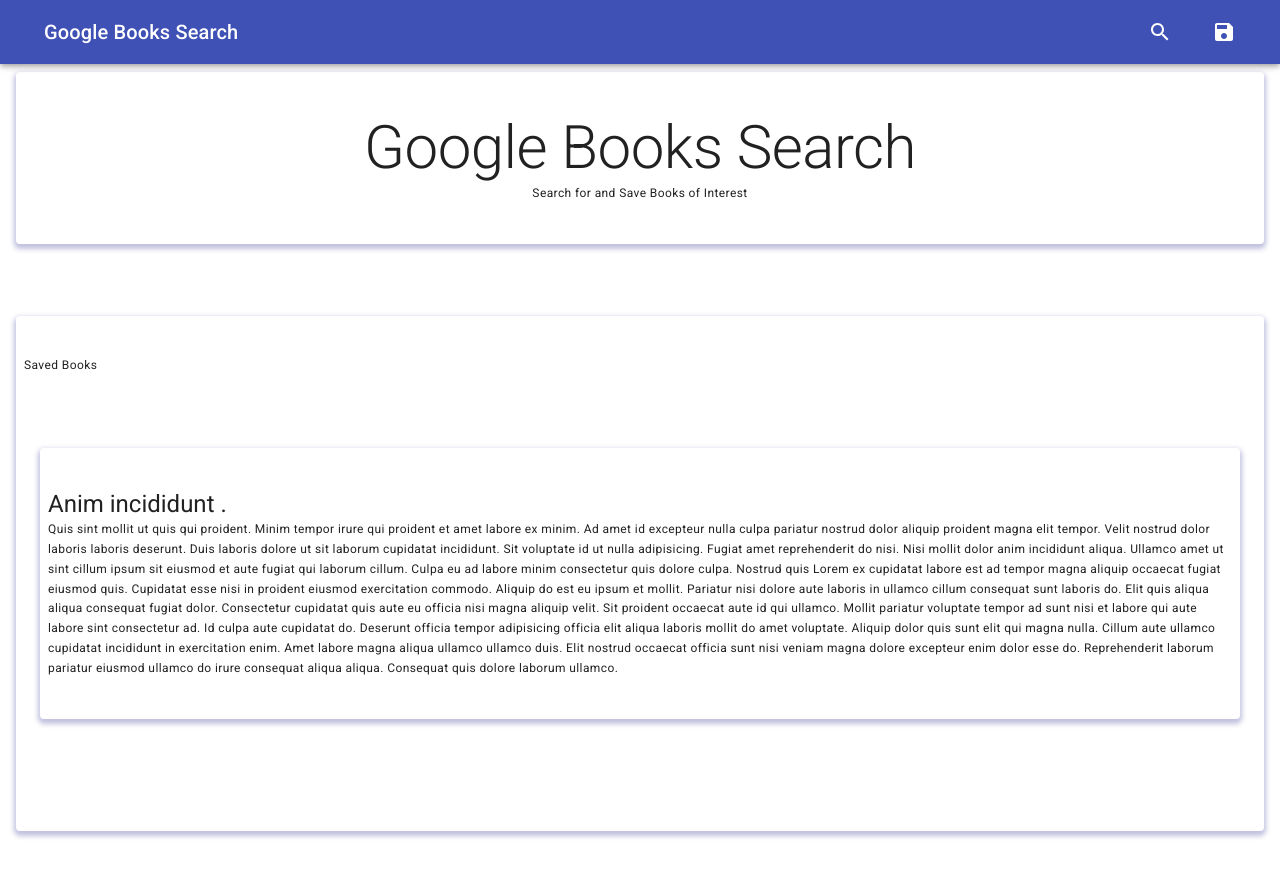
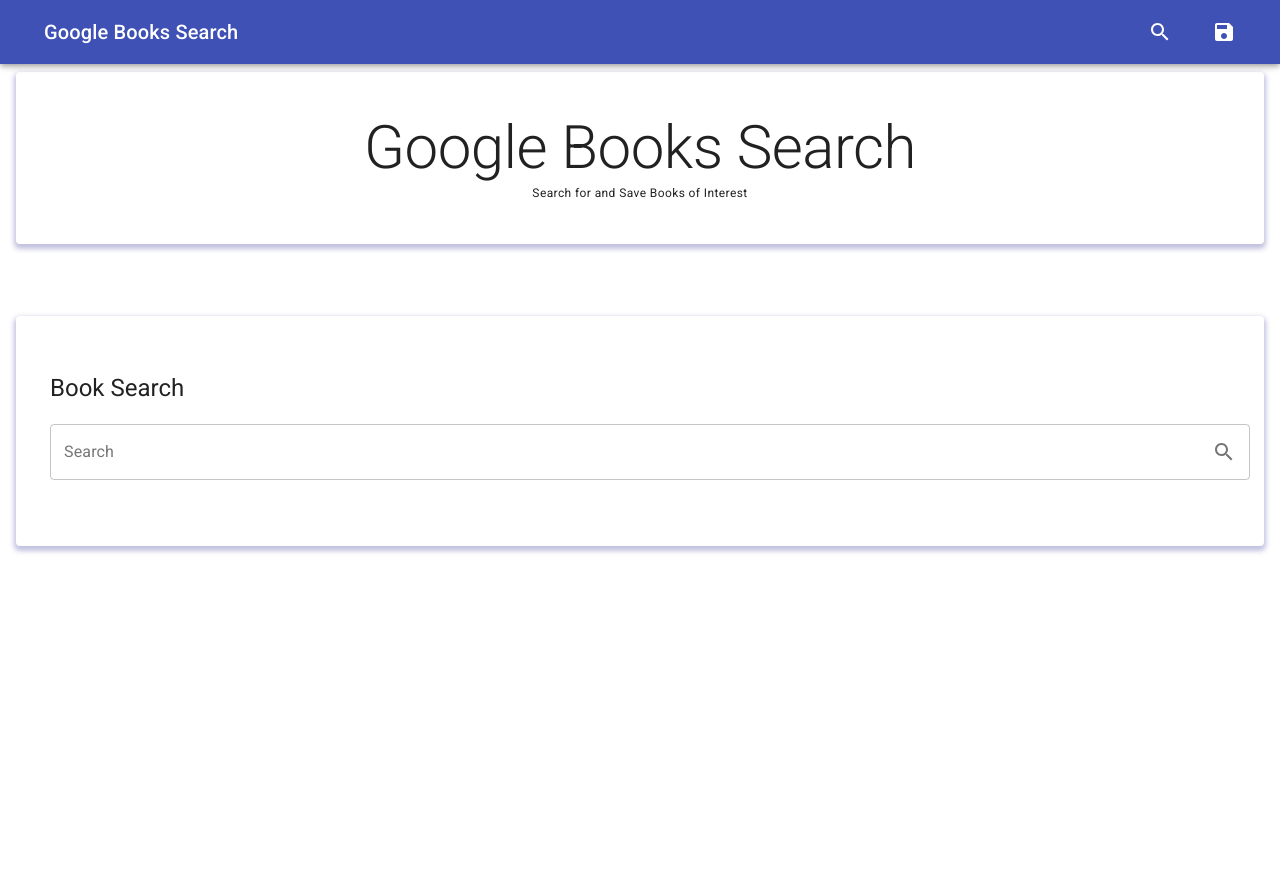
Before and after one commit to adliano/GoogleBooksSearch, a React (Create React App) app in the folder client/: page / in a window 1280 px wide. Shown: the top 876 px of the page. After the commit the page ends 800 px from the top, so only its background shows below. Built offline with nearby package versions, Linux system fonts and the light colour scheme; a web font is replaced by a local one.

Commit message:
serach bar ready

```diff
--- a/client/src/App.js
+++ b/client/src/App.js
@@ -4,10 +4,22 @@
 import Paper from './components/paper'
 import { H2, H5, P } from './components/headers'
 
-import Box from '@material-ui/core/Box';
+import TextField from '@material-ui/core/TextField'
+import Box from '@material-ui/core/Box'
+import IconButton from '@material-ui/core/IconButton'
+import Search from '@material-ui/icons/Search'
+import InputAdornment from '@material-ui/core/InputAdornment'
 
+import SearchFragment from './pages/SearchFragment'
 
 function App () {
+  /**
+   * Theme
+   */
+  const theme = {
+    spacing: 8
+  }
+
   return (
     <div>
       {/* <Books /> */}
@@ -16,39 +28,7 @@
         <H2 align='center'>Google Books Search</H2>
         <P align='center'>Search for and Save Books of Interest</P>
       </Paper>
-      {/* Here will happen the renders change */}
-      <Paper>
-        <P align='inherit'>Saved Books</P>
-        <Paper>
-          <H5 align='inherit'>Anim incididunt .</H5>
-          <P>
-            Quis sint mollit ut quis qui proident. Minim tempor irure qui
-            proident et amet labore ex minim. Ad amet id excepteur nulla culpa
-            pariatur nostrud dolor aliquip proident magna elit tempor. Velit
-            nostrud dolor laboris laboris deserunt. Duis laboris dolore ut sit
-            laborum cupidatat incididunt. Sit voluptate id ut nulla adipisicing.
-            Fugiat amet reprehenderit do nisi. Nisi mollit dolor anim incididunt
-            aliqua. Ullamco amet ut sint cillum ipsum sit eiusmod et aute fugiat
-            qui laborum cillum. Culpa eu ad labore minim consectetur quis dolore
-            culpa. Nostrud quis Lorem ex cupidatat labore est ad tempor magna
-            aliquip occaecat fugiat eiusmod quis. Cupidatat esse nisi in
-            proident eiusmod exercitation commodo. Aliquip do est eu ipsum et
-            mollit. Pariatur nisi dolore aute laboris in ullamco cillum
-            consequat sunt laboris do. Elit quis aliqua aliqua consequat fugiat
-            dolor. Consectetur cupidatat quis aute eu officia nisi magna aliquip
-            velit. Sit proident occaecat aute id qui ullamco. Mollit pariatur
-            voluptate tempor ad sunt nisi et labore qui aute labore sint
-            consectetur ad. Id culpa aute cupidatat do. Deserunt officia tempor
-            adipisicing officia elit aliqua laboris mollit do amet voluptate.
-            Aliquip dolor quis sunt elit qui magna nulla. Cillum aute ullamco
-            cupidatat incididunt in exercitation enim. Amet labore magna aliqua
-            ullamco ullamco duis. Elit nostrud occaecat officia sunt nisi veniam
-            magna dolore excepteur enim dolor esse do. Reprehenderit laborum
-            pariatur eiusmod ullamco do irure consequat aliqua aliqua. Consequat
-            quis dolore laborum ullamco.
-          </P>
-        </Paper>
-      </Paper>
+      <SearchFragment />
     </div>
   )
 }
--- /dev/null
+++ b/client/src/pages/SearchFragment.js
@@ -0,0 +1,59 @@
+import React from 'react'
+// import Books from './pages/Books'
+import Nav from '../components/Nav'
+import Paper from '../components/paper'
+import { H2, H5, P } from '../components/headers'
+
+import TextField from '@material-ui/core/TextField'
+import Box from '@material-ui/core/Box'
+import IconButton from '@material-ui/core/IconButton'
+import Search from '@material-ui/icons/Search'
+import InputAdornment from '@material-ui/core/InputAdornment'
+
+function SearchFragment () {
+  /**
+   * Theme
+   */
+  const theme = {
+    spacing: 8
+  }
+
+  return (
+    <div>
+      <Paper>
+        <Box m={2}>
+          <H5 style={{ margin: 10 }} align='inherit'>
+            Book Search
+          </H5>
+          {/* ************************************************************** */}
+          <TextField
+            id='outlined-adornment-password'
+            // className={clsx(classes.margin, classes.textField)}
+            variant='outlined'
+            type='text'
+            label='Search'
+            style={{ margin: 10 }}
+            InputProps={{
+              endAdornment: (
+                <InputAdornment position='end'>
+                  <IconButton
+                    edge='end'
+                    // onClick={handleClickShowPassword}
+                  >
+                    <Search />
+                  </IconButton>
+                </InputAdornment>
+              )
+            }}
+            fullWidth
+          />
+          {/* *************************************************************** */}
+
+          {/* list https://material-ui.com/components/lists/ */}
+        </Box>
+      </Paper>
+    </div>
+  )
+}
+
+export default SearchFragment
```
